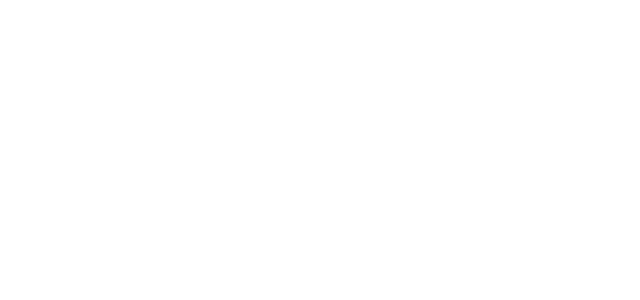
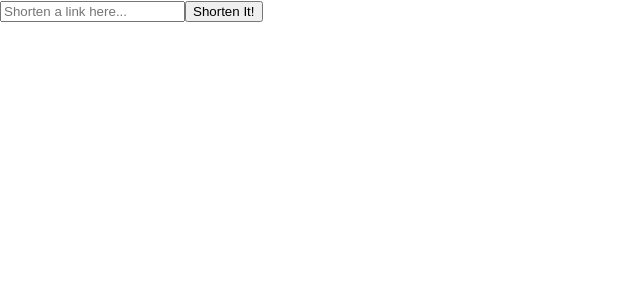
Before and after one commit to christocarr/url-shortener, a React (Create React App) app: page / in a window 1280 px wide. Shown: the top 300 px of the page, without its empty margins (0-640 px from the left). Built offline with nearby package versions, Linux system fonts and the light colour scheme.

Commit message:
feat: add form to fetch shortened link from api

```diff
--- a/src/App.js
+++ b/src/App.js
@@ -1,5 +1,14 @@
+import React, { useState } from 'react';
+import UrlShortenerForm from './components/Form/UrlShortenerForm';
 function App() {
-  return <div></div>;
+  const [shortendLink, setShortendLink] = useState('');
+
+  return (
+    <div>
+      <UrlShortenerForm setLink={setShortendLink} />
+      <p>{shortendLink}</p>
+    </div>
+  );
 }
 
 export default App;
--- a/src/components/Form/UrlShortenerForm.jsx
+++ b/src/components/Form/UrlShortenerForm.jsx
@@ -1,7 +1,40 @@
-import React from 'react';
+import React, { useState } from 'react';
 
-function UrlShortenerForm() {
-  return <form></form>;
+function UrlShortenerForm({ setLink }) {
+  const [url, setUrl] = useState('');
+
+  async function handleSubmit(ev) {
+    ev.preventDefault();
+    if (url) {
+      try {
+        const res = await fetch(`https://api.shrtco.de/v2/shorten?url=${url}`);
+        const data = await res.json();
+        setLink(data.result.short_link);
+      } catch (err) {
+        console.error(err);
+      }
+    }
+
+    setUrl('');
+  }
+
+  function handleChange(ev) {
+    setUrl(ev.target.value);
+  }
+
+  return (
+    <form onSubmit={handleSubmit}>
+      <input
+        data-testid="url-input"
+        placeholder="Shorten a link here..."
+        value={url}
+        onChange={handleChange}
+      />
+      <button data-testid="shorten-url-button" type="submit">
+        Shorten It!
+      </button>
+    </form>
+  );
 }
 
 export default UrlShortenerForm;
```
Also changed, not shown: 2 other files (tests, documents, lock files or other folders).
